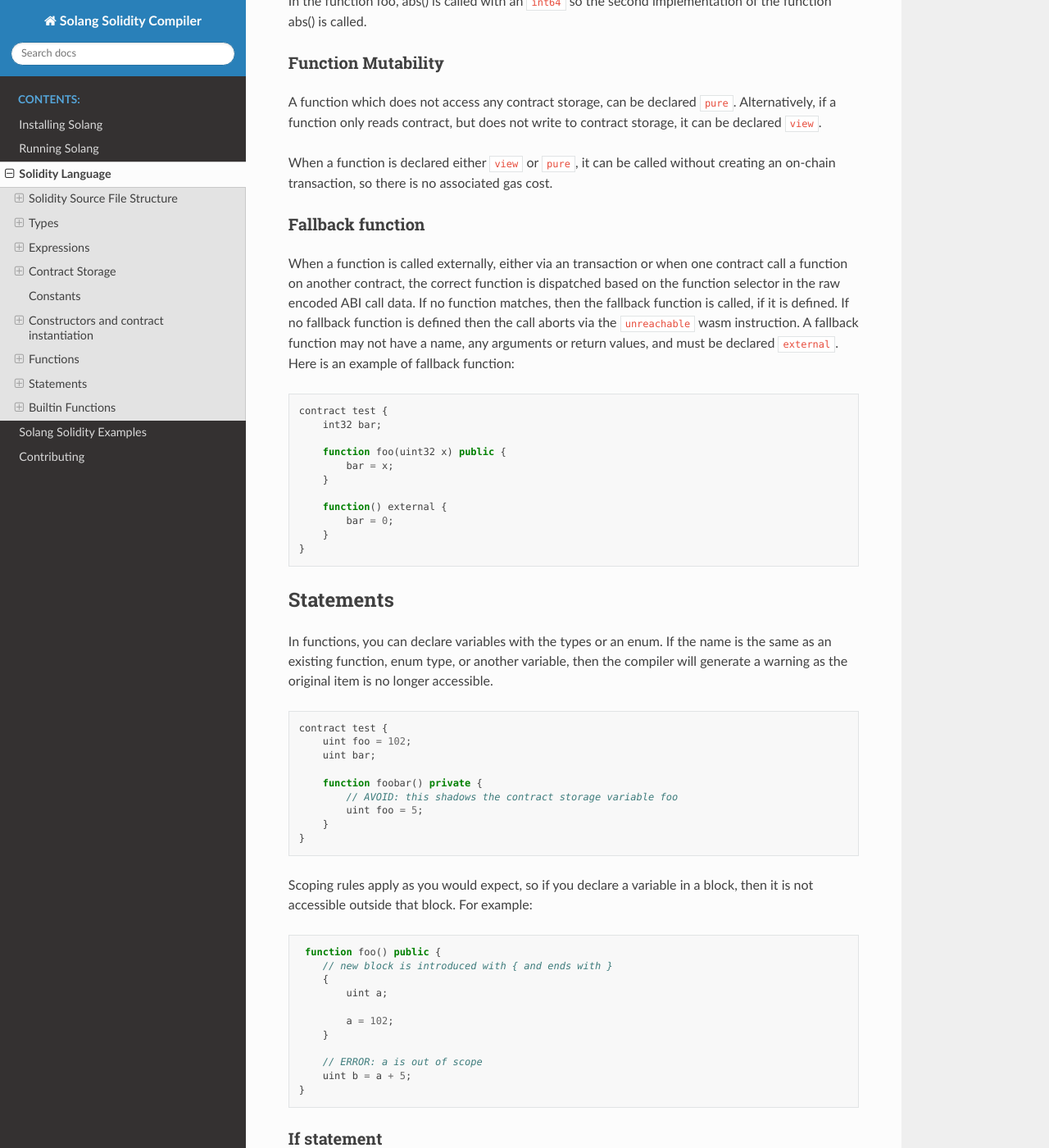
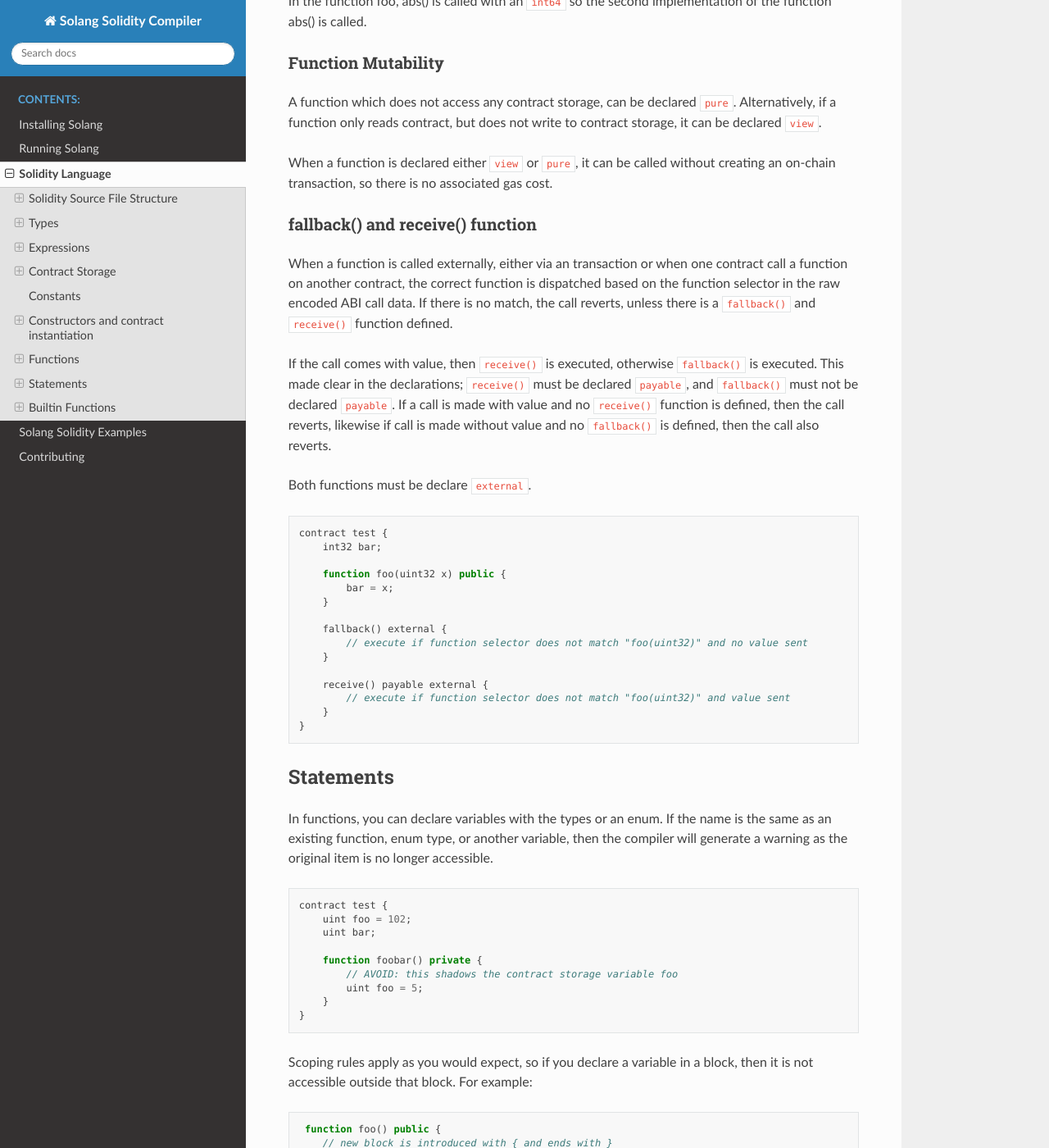
Before and after one commit to hyperledger-solang/solang, a Sphinx documentation site: the page built from docs/language.rst, in a window 1280 px wide and 1400 px high, scrolled down 26515 px. Shown: the whole window at 82% size. Built offline with Sphinx 7.4.7 and the Read the Docs theme 2.0.0, drawn with Linux system fonts in a browser that asks for light colours.

Commit message:
fallback() and receive() functions
Signed-off-by: Sean Young <sean@mess.org>

```diff
--- a/docs/language.rst
+++ b/docs/language.rst
@@ -1372,30 +1372,39 @@ storage, it can be declared ``view``.
 When a function is declared either ``view`` or ``pure``, it can be called without
 creating an on-chain transaction, so there is no associated gas cost.
 
-Fallback function
-_________________
+fallback() and receive() function
+_________________________________
 
 When a function is called externally, either via an transaction or when one contract
 call a function on another contract, the correct function is dispatched based on the
-function selector in the raw encoded ABI call data. If no function matches, then the
-fallback function is called, if it is defined. If no fallback function is defined then
-the call aborts via the ``unreachable`` wasm instruction. A fallback function may not have a name,
-any arguments or return values, and must be declared ``external``. Here is an example of
-fallback function:
-
-.. code-block:: javascript
-
-  contract test {
-      int32 bar;
-
-      function foo(uint32 x) public {
-          bar = x;
-      }
-
-      function() external {
-          bar = 0;
-      }
-  }
+function selector in the raw encoded ABI call data. If there is no match, the call
+reverts, unless there is a ``fallback()`` and ``receive()`` function defined.
+
+If the call comes with value, then ``receive()`` is executed, otherwise ``fallback()``
+is executed. This made clear in the declarations; ``receive()`` must be declared
+``payable``, and ``fallback()`` must not be declared ``payable``. If a call is made
+with value and no ``receive()`` function is defined, then the call reverts, likewise if
+call is made without value and no ``fallback()`` is defined, then the call also reverts.
+
+Both functions must be declare ``external``.
+
+.. code-block:: javascript
+
+    contract test {
+        int32 bar;
+
+        function foo(uint32 x) public {
+            bar = x;
+        }
+
+        fallback() external {
+            // execute if function selector does not match "foo(uint32)" and no value sent
+        }
+
+        receive() payable external {
+            // execute if function selector does not match "foo(uint32)" and value sent
+        }
+    }
 
 Statements
 ----------
```
